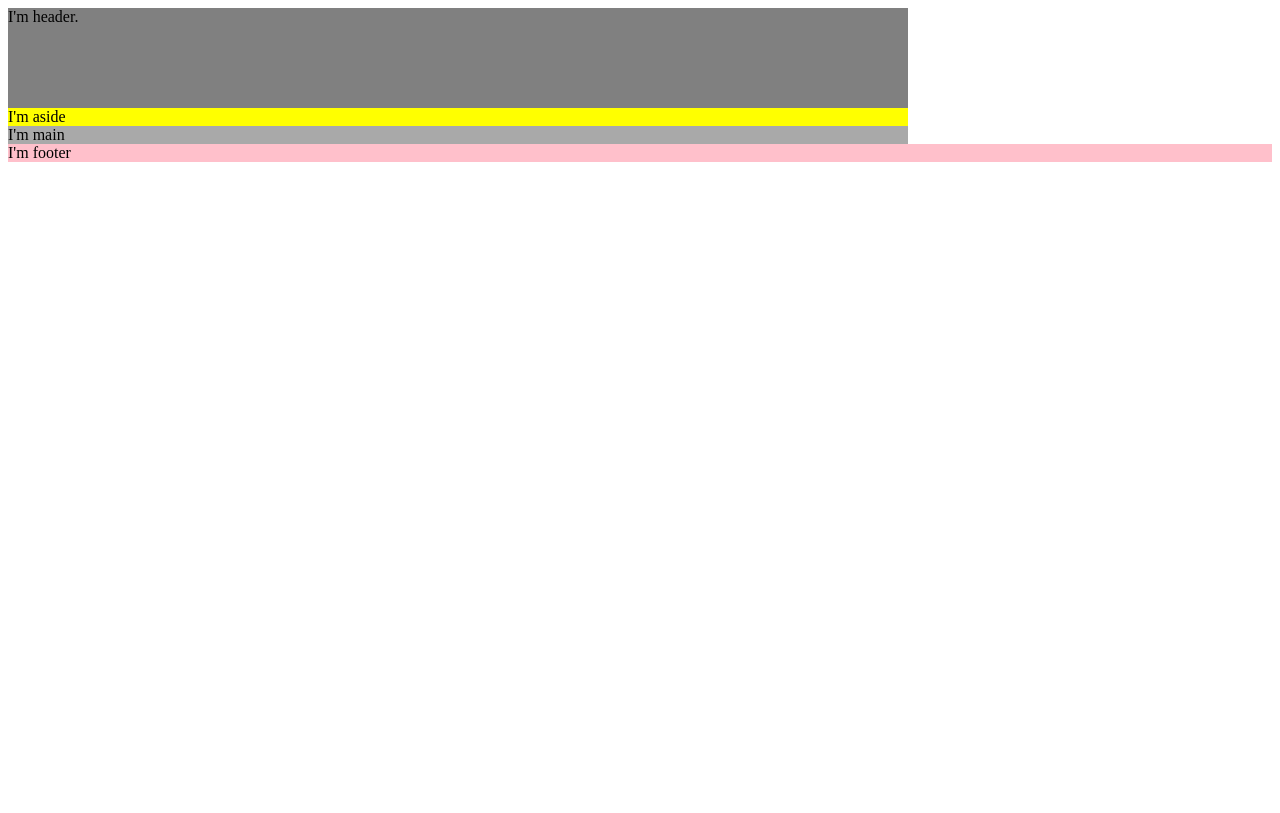
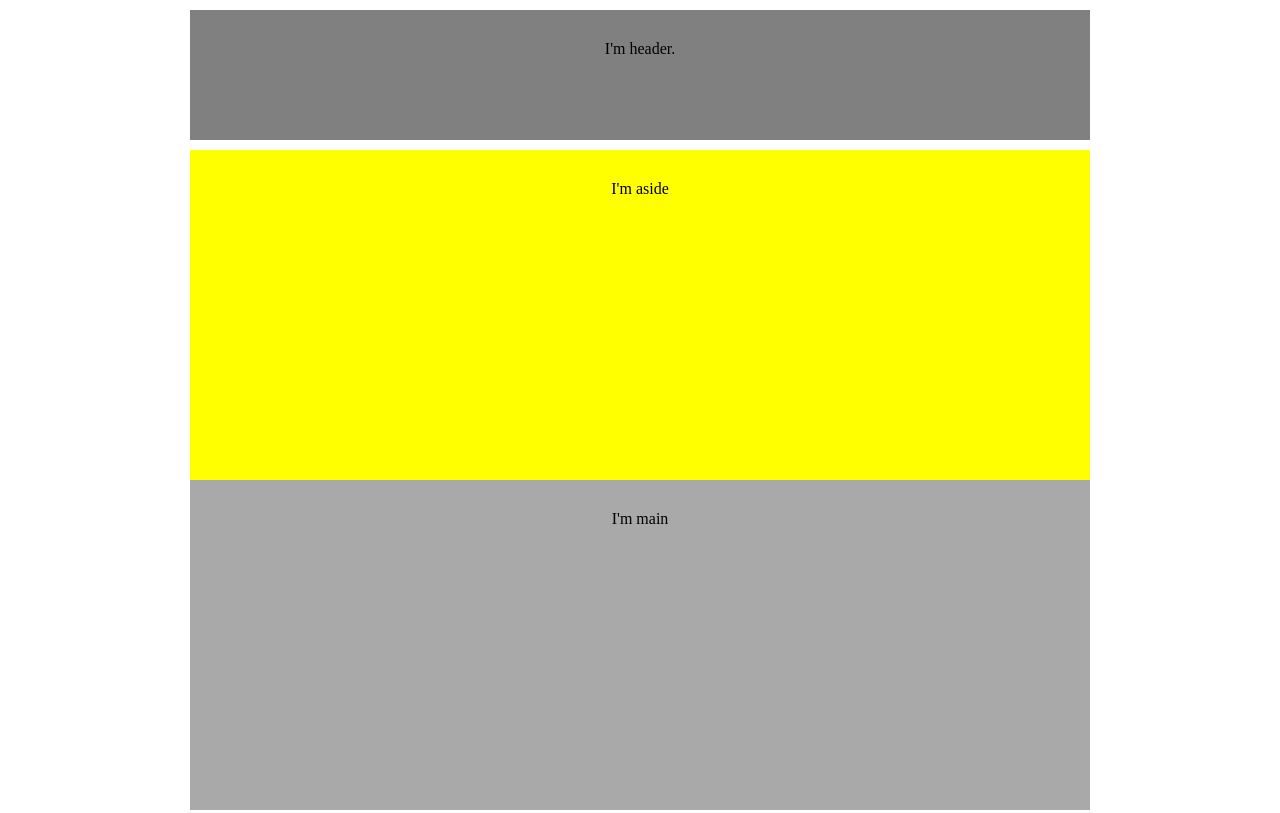
Before and after one commit to vik500/novinka, a plain HTML site: page index.html in a window 1280 px wide. Shown: the top 813 px of the page. Drawn offline with Linux system fonts and the light colour scheme.

Commit message:
Update index.html
gyt

```diff
--- a/index.html
+++ b/index.html
@@ -8,15 +8,17 @@
 </head>
 <body>
     <header style="background-color: gray;width: 900px;
-    height: 100px;" >I'm header.</header>
-<div style="width: 900px;">
+    height: 100px;text-align: center;padding-top: 30px;
+    margin: 10px auto;" >I'm header.</header>
+<div style="width: 900px;margin: 10px auto;">
 
-    <aside style="background-color: yellow;">
+    <aside style="background-color: yellow;height: 300px;text-align: center;padding-top: 30px;">
     I'm aside</aside>
-    <main style="background-color: darkgrey;">
+    <main style="background-color: darkgrey;height: 300px;text-align: center;padding-top: 30px;">
     I'm main</main>
  </div>
-    <footer style="background-color: pink;">I'm footer</footer>
+    <footer style="background-color: pink;width: 900px;height: 100px;text-align: center;padding-top: 30px;
+    margin: 10px auto;">I'm footer</footer>
 
 
 </body>
```
